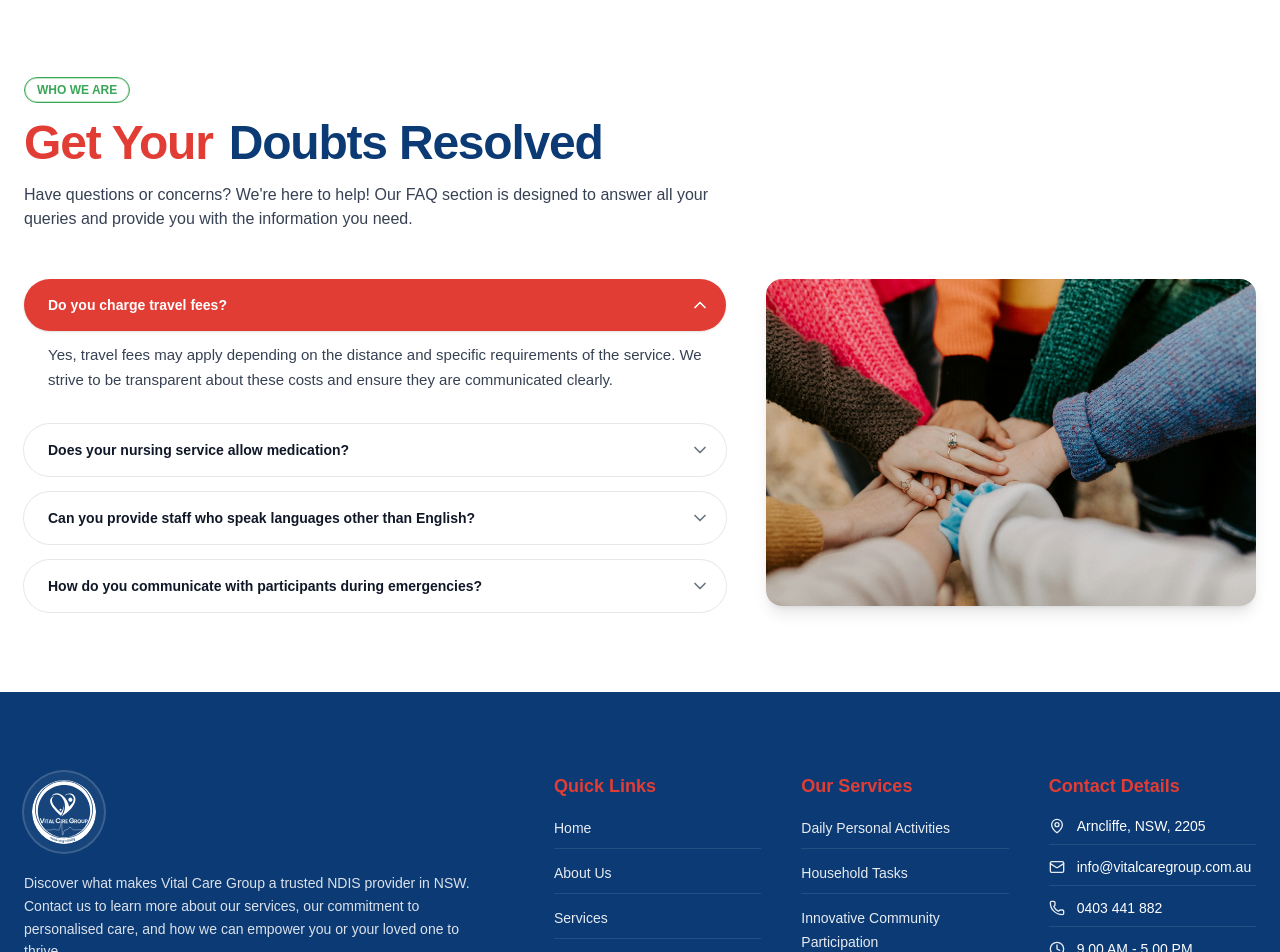
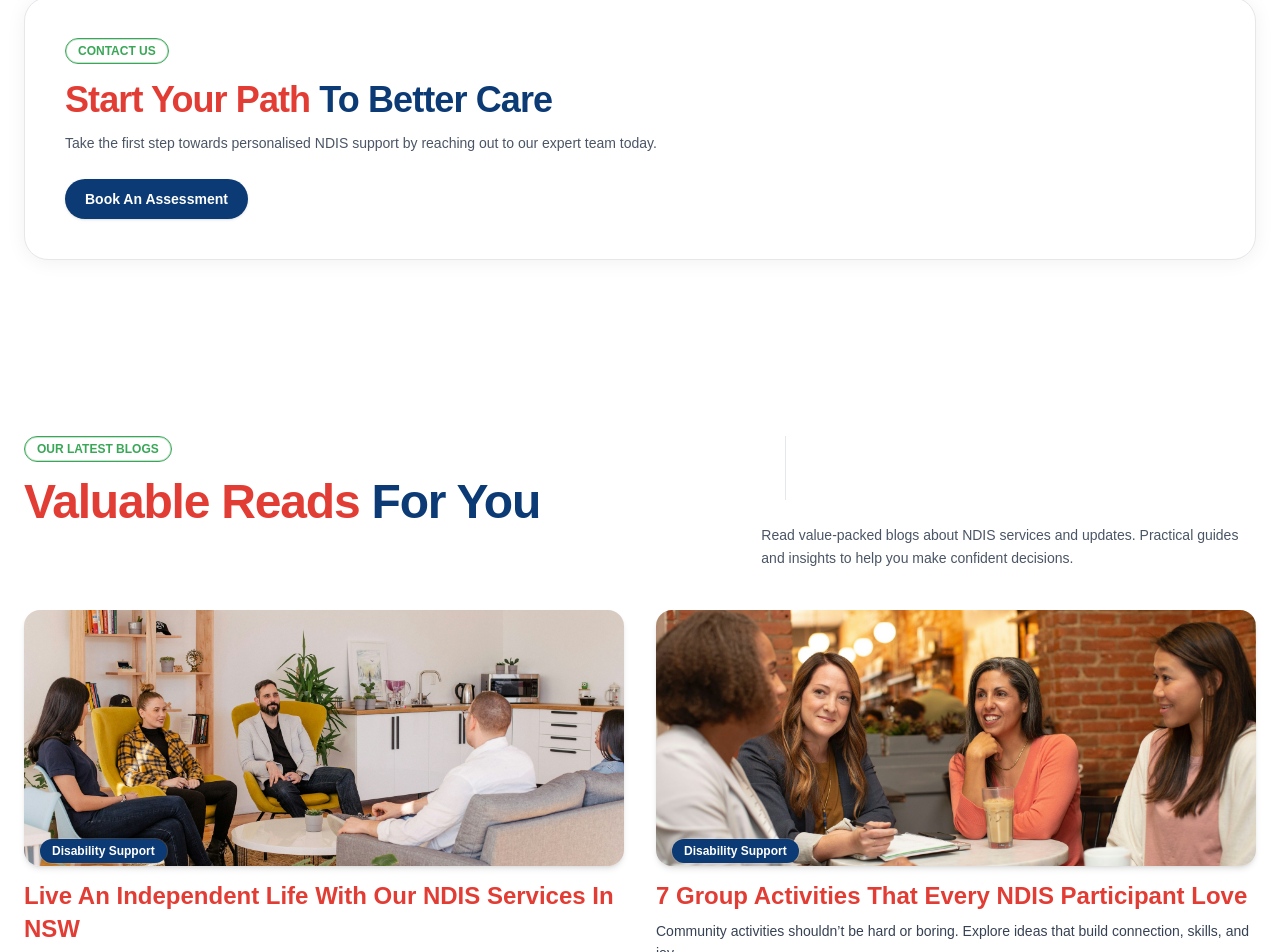
Before and after one commit to abishek12/vital-care-front-end, a Next.js app: page / in a window 1280 px wide. Shown: the part 2430-3382 px from the top of the page. Built offline with nearby package versions, Linux system fonts and the light colour scheme.

Commit message:
Add HomeContactCta and HomeBlogs components to the main page

```diff
--- a/src/app/page.jsx
+++ b/src/app/page.jsx
@@ -9,9 +9,12 @@ export default function Page() {
       <AboutSection />
       {/* Service Section */}
       <ServiceSection />
+      {/* Contact CTA Section */}
+      <HomeContactCta />
+      {/* Blogs Section */}
+      <HomeBlogs />
       {/* FAQ's Section */}
       <FAQSection />
-
       {/* Footer */}
       <Footer />
     </main>
@@ -22,5 +25,7 @@ import Navbar from "@/components/Navbar/Navbar";
 import HeroSection from "@/components/Home/HeroSection";
 import AboutSection from "@/components/Home/AboutSection";
 import ServiceSection from "@/components/Home/ServiceSection";
+import HomeContactCta from "@/components/Home/HomeContactCta";
+import HomeBlogs from "@/components/Home/HomeBlog";
 import FAQSection from "@/components/Home/FaqSection";
 import Footer from "@/components/Footer/Footer";
--- /dev/null
+++ b/src/components/Home/HomeBlog.jsx
@@ -0,0 +1,98 @@
+import Link from "next/link";
+
+const posts = [
+  {
+    slug: "independent-life-with-ndis",
+    title: "Live An Independent Life With Our NDIS Services In NSW",
+    excerpt:
+      "Independence is more than freedom — it’s confidence, dignity, and the ability to shape your day. Here’s how tailored supports help.",
+    image: "/images/hero-one-bg.jpg",
+    category: "Disability Support",
+  },
+  {
+    slug: "group-activities-ndis-participants-love",
+    title: "7 Group Activities That Every NDIS Participant Love",
+    excerpt:
+      "Community activities shouldn’t be hard or boring. Explore ideas that build connection, skills, and joy.",
+    image: "/images/community-group-1.jpg",
+    category: "Disability Support",
+  },
+];
+
+export default function HomeBlogs() {
+  return (
+    <section
+      id="home-blogs"
+      aria-labelledby="home-blogs-heading"
+      className="bg-white"
+    >
+      <div className="mx-auto max-w-7xl px-4 md:px-6 md:py-20">
+        {/* Heading row */}
+        <div className="grid grid-cols-1 items-start gap-8 md:grid-cols-12">
+          <div className="md:col-span-7">
+            <div className="inline-flex items-center rounded-full border border-[#3aa657] bg-white px-3 py-1 text-xs font-semibold text-[#3aa657] ring-1 ring-inset ring-[#3aa657]/30">
+              OUR LATEST BLOGS
+            </div>
+            <h2
+              id="home-blogs-heading"
+              className="mt-4 text-4xl font-extrabold tracking-tight sm:text-5xl"
+            >
+              <span className="text-[#e23d35]">Valuable Reads</span>{" "}
+              <span className="text-[#0b3a74]">For You</span>
+            </h2>
+          </div>
+          <div className="md:col-span-5">
+            <div className="hidden h-16 md:block">
+              <div
+                className="mx-auto h-full w-px bg-gray-200 md:mx-0 md:ml-6"
+                aria-hidden="true"
+              />
+            </div>
+            <p className="mt-0 text-sm leading-relaxed text-gray-600 md:mt-6">
+              Read value‑packed blogs about NDIS services and updates. Practical
+              guides and insights to help you make confident decisions.
+            </p>
+          </div>
+        </div>
+
+        {/* Posts grid */}
+        <div className="mt-8 grid grid-cols-1 gap-8 md:mt-10 md:grid-cols-2">
+          {posts.map((post) => (
+            <article key={post.slug} className="group">
+              {/* eslint-disable-next-line @next/next/no-img-element */}
+              <img
+                src={post.image || "/placeholder.svg"}
+                alt={post.title}
+                className="h-64 w-full rounded-2xl object-cover shadow-md transition group-hover:shadow-lg"
+              />
+              {/* Category pill over image */}
+              <div className="-mt-7 pl-4">
+                <span className="inline-flex rounded-full bg-[#0b3a74] px-3 py-1 text-xs font-semibold text-white shadow-sm ring-1 ring-white/20">
+                  {post.category}
+                </span>
+              </div>
+
+              <h3 className="mt-4 text-2xl font-extrabold leading-snug text-[#e23d35]">
+                <Link href={`/blogs/${post.slug}`} className="hover:underline">
+                  {post.title}
+                </Link>
+              </h3>
+              <p className="mt-2 line-clamp-3 text-sm leading-relaxed text-gray-700">
+                {post.excerpt}
+              </p>
+
+              <div className="mt-3">
+                <Link
+                  href={`/blogs/${post.slug}`}
+                  className="text-sm font-semibold text-[#0b3a74] underline underline-offset-4 hover:text-[#0a3366]"
+                >
+                  Read more
+                </Link>
+              </div>
+            </article>
+          ))}
+        </div>
+      </div>
+    </section>
+  );
+}
--- /dev/null
+++ b/src/components/Home/HomeContactCta.jsx
@@ -0,0 +1,37 @@
+import Link from "next/link";
+
+export default function HomeContactCta() {
+  return (
+    <section aria-labelledby="home-contact-cta-heading" className="bg-white">
+      <div className="mx-auto max-w-7xl px-4 pb-16 md:px-6 md:pb-24">
+        <div className="rounded-[24px] border border-gray-200 bg-white p-6 shadow-[0_2px_20px_rgba(2,6,23,0.06)] md:p-10">
+          <div className="inline-flex items-center rounded-full border border-[#3aa657] bg-white px-3 py-1 text-xs font-semibold text-[#3aa657] ring-1 ring-inset ring-[#3aa657]/30">
+            CONTACT US
+          </div>
+
+          <h2
+            id="home-contact-cta-heading"
+            className="mt-4 text-3xl font-extrabold tracking-tight sm:text-4xl"
+          >
+            <span className="text-[#e23d35]">Start Your Path</span>{" "}
+            <span className="text-[#0b3a74]">To Better Care</span>
+          </h2>
+
+          <p className="mt-3 max-w-2xl text-sm leading-relaxed text-gray-600">
+            Take the first step towards personalised NDIS support by reaching
+            out to our expert team today.
+          </p>
+
+          <div className="mt-6">
+            <Link
+              href="/book"
+              className="inline-flex items-center rounded-full bg-[#0b3a74] px-5 py-2.5 text-sm font-semibold text-white shadow-sm hover:bg-[#0a3366]"
+            >
+              Book An Assessment
+            </Link>
+          </div>
+        </div>
+      </div>
+    </section>
+  );
+}
```
